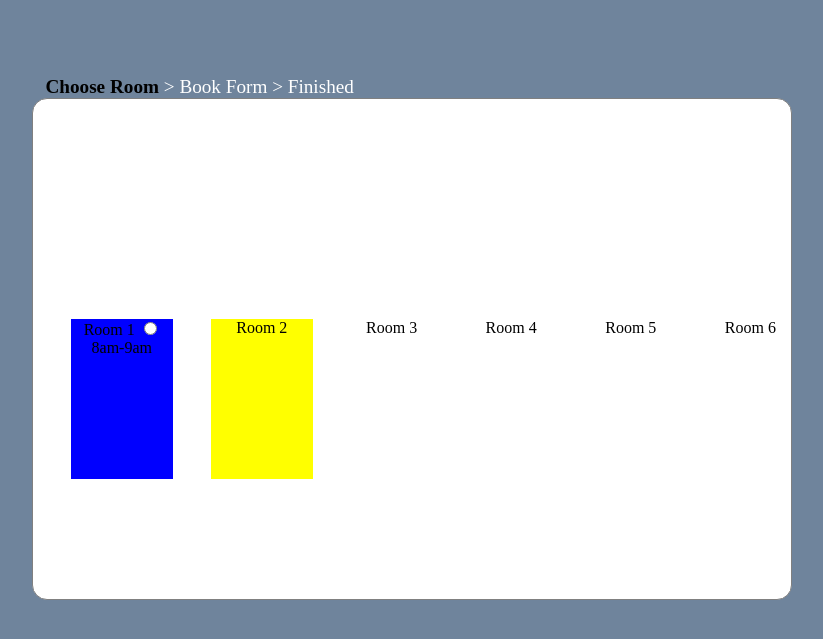
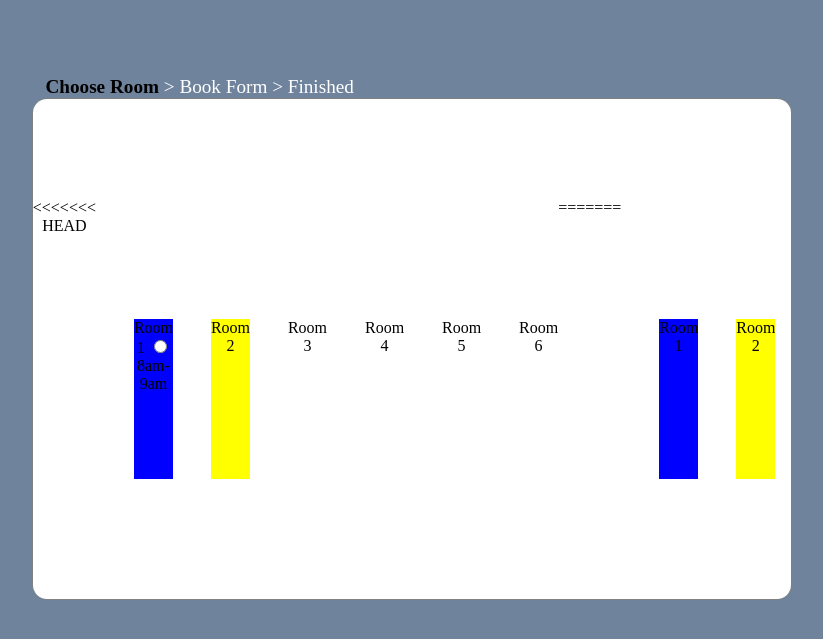
Before and after one commit to 20FTT1464/20FTT1464.github.io, a PHP site: page /choose-room.php in a window 1280 px wide. Shown: the top 639 px of the page, without its empty margins (228-1051 px from the left). Run offline with PHP 8.4, Linux system fonts and the light colour scheme.

Commit message:
Update choose-room.php

```diff
--- a/GP7AWEP/choose-room.php
+++ b/GP7AWEP/choose-room.php
@@ -39,6 +39,7 @@
     <body>
         <div class="top-container"><b>Choose Room</b> > Book Form > Finished </div>
         <div class="container">
+<<<<<<< HEAD
             <div id="roomone" class="sub-con">
                 <label>Room 1</label>
                 <input type="radio" id value="8am-9am">8am-9am
@@ -64,6 +65,14 @@
                 <label>Room 6</label>
 
             </div>
+=======
+            <div id="roomone" class="sub-con">Room 1</div>
+            <div id="roomtwo" class="sub-con">Room 2</div>
+            <div id="roomthree" class="sub-con">Room 3</div>
+            <div id="roomfour" class="sub-con">Room 4</div>
+            <div id="roomfive" class="sub-con">Room 5</div>
+            <div id="roomsix" class="sub-con">Room 6</div>
+>>>>>>> parent of e7460b4 (Update choose-room.php)
         </div>
     </body>
 </html>
```
